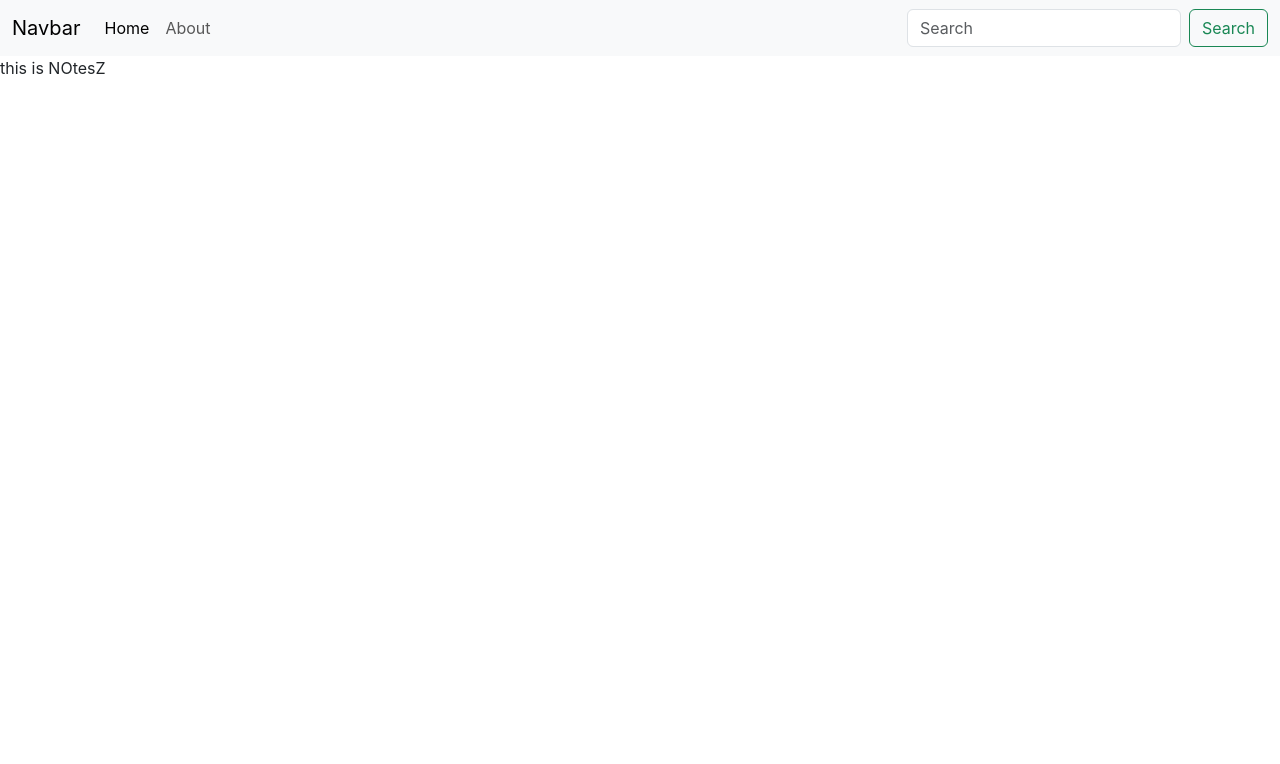
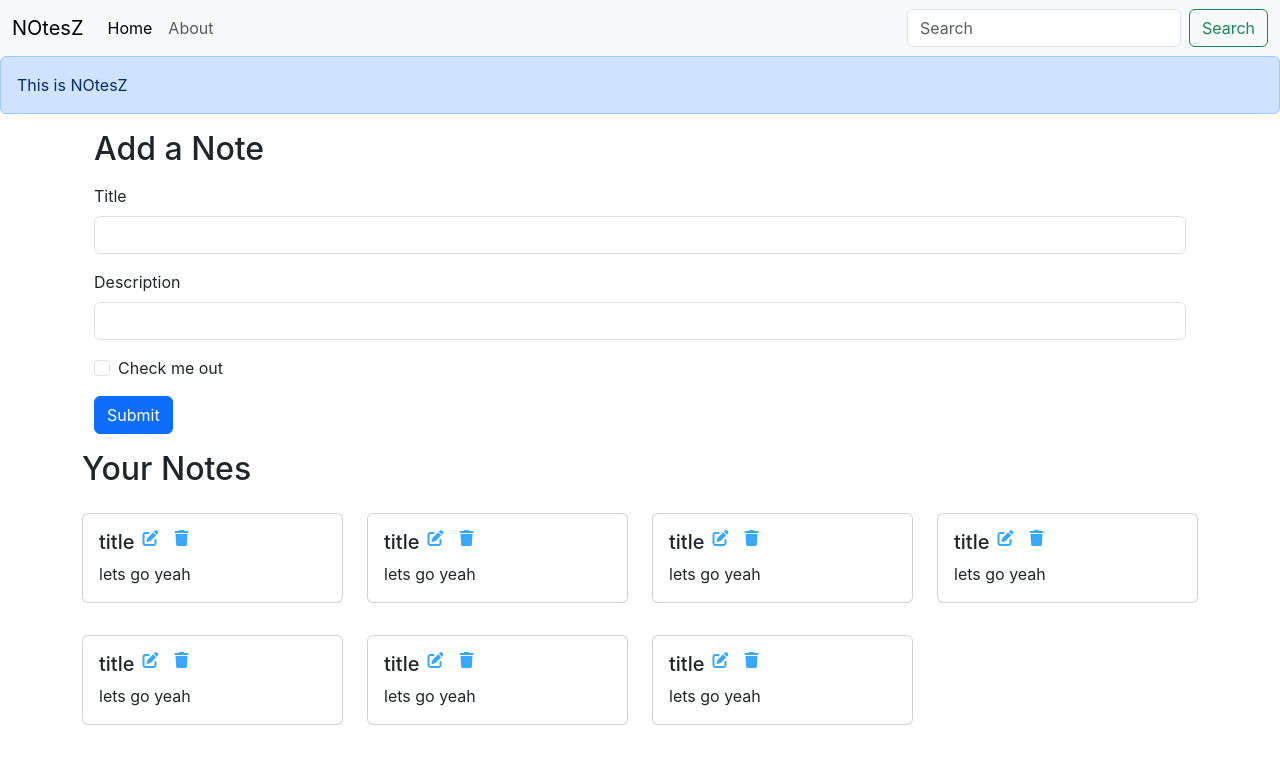
Before and after one commit to laveshverma/notesZ, a React (Create React App) app: page / in a window 1280 px wide. Shown: the top 764 px of the page. Built offline with nearby package versions, Linux system fonts and the light colour scheme.

Commit message:
till addnote

```diff
--- a/public/index.html
+++ b/public/index.html
@@ -30,6 +30,7 @@
   <body>
     <noscript>You need to enable JavaScript to run this app.</noscript>
     <div id="root"></div>
+    <script src="https://kit.fontawesome.com/a41f91cc19.js" crossorigin="anonymous"></script>
     <!--
       This HTML file is a template.
       If you open it directly in the browser, you will see an empty page.
--- a/src/App.js
+++ b/src/App.js
@@ -8,21 +8,26 @@ import './App.css';
 import Navbar from './components/Navbar';
 import Home from './components/Home';
 import About from './components/About';
-
+import NoteState from './context/notes/NoteState';
+import Alert from './components/Alert';
 
 function App() {
   return (
     <>
+    <NoteState>
     <Router>
     <Navbar/>
-
+    <Alert message="This is NOtesZ"/>
+    <div className='container'>
     <Routes>
           <Route exact path="/" element={<Home/>}/>
 
           <Route exact path="/about" element={<About/>}/>
 
-        </Routes>
+    </Routes>
+    </div>
     </Router>
+    </NoteState>
     </>
   );
 }
--- /dev/null
+++ b/src/components/AddNote.js
@@ -0,0 +1,69 @@
+import React from "react";
+import {useContext, useState}  from "react";
+import noteContext from "../context/notes/noteContext";
+import NoteItem from "./NoteItem";
+
+const AddNote = () => {
+
+    const context = useContext(noteContext);
+    const{addNote}= context;
+    const [note, setnote] = useState({title:"",description:"", tag:"default"});
+    const handleClick= (e)=>{
+        e.preventDefault();
+        addNote(note.title, note.description, note.tag);
+    }
+    const onChange= (e)=>{
+        setnote({...note,[e.target.name]:e.target.value})
+    }
+  return (
+    <div>
+      <div className="container my-3">
+        <h2>Add a Note</h2>
+
+        <form className="my-3">
+          <div className="mb-3">
+            <label htmlFor="title" className="form-label">
+              Title
+            </label>
+            <input
+              type="text"
+              className="form-control"
+              id="title"
+              name="title"
+
+              onChange={onChange}
+            />
+
+          </div>
+          <div className="mb-3">
+            <label htmlFor="description" className="form-label">
+             Description
+            </label>
+            <input
+              type="text"
+              className="form-control"
+              id="description"
+              name="description"
+              onChange={onChange}
+            />
+          </div>
+          <div className="mb-3 form-check">
+            <input
+              type="checkbox"
+              className="form-check-input"
+              id="exampleCheck1"
+            />
+            <label className="form-check-label" htmlFor="exampleCheck1">
+              Check me out
+            </label>
+          </div>
+          <button type="submit" className="btn btn-primary" onClick={handleClick}>
+            Submit
+          </button>
+        </form>
+      </div>
+    </div>
+  );
+};
+
+export default AddNote;
--- /dev/null
+++ b/src/components/Alert.js
@@ -0,0 +1,14 @@
+import React from 'react'
+
+function Alert(props) {
+  return (
+    <div>
+        <div className="alert alert-primary" role="alert">
+  {props.message}
+</div>
+
+    </div>
+  )
+}
+
+export default Alert
--- a/src/components/Home.js
+++ b/src/components/Home.js
@@ -1,9 +1,16 @@
-import React from 'react'
+import React from "react";
 
+import Notes from "./Notes";
 function home() {
+
+
+
   return (
-    <div>this is NOtesZ</div>
-  )
+    <div>
+
+    <Notes/>
+    </div>
+  );
 }
 
-export default home
+export default home;
--- a/src/components/Navbar.js
+++ b/src/components/Navbar.js
@@ -1,24 +1,31 @@
-import React from 'react'
+import React, {useEffect} from 'react'
 import {
-    Link
+    Link,
+    useLocation
   } from "react-router-dom";
 
 const Navbar = () => {
+  let location = useLocation();
+
+  useEffect(() => {
+    // Google Analytics
+    console.log(location.pathname);
+  }, [location]);
   return (
     <div>
         <nav className="navbar navbar-expand-lg bg-body-tertiary">
   <div className="container-fluid">
-    <Link className="navbar-brand" to="/">Navbar</Link>
+    <Link className="navbar-brand" to="/">NOtesZ</Link>
     <button className="navbar-toggler" type="button" data-bs-toggle="collapse" data-bs-target="#navbarSupportedContent" aria-controls="navbarSupportedContent" aria-expanded="false" aria-label="Toggle navigation">
       <span className="navbar-toggler-icon"></span>
     </button>
     <div className="collapse navbar-collapse" id="navbarSupportedContent">
       <ul className="navbar-nav me-auto mb-2 mb-lg-0">
         <li className="nav-item">
-          <Link className="nav-link active" aria-current="page" to="/">Home</Link>
+          <Link className={`nav-link ${location.pathname==="/"?"active":""}`} aria-current="page" to="/">Home</Link>
         </li>
         <li className="nav-item">
-          <Link className="nav-link" to="/about">About</Link>
+          <Link className={`nav-link ${location.pathname==="/about"?"active":""}`} to="/about">About</Link>
         </li>
         </ul>
       <form className="d-flex" role="search">
--- /dev/null
+++ b/src/components/NoteItem.js
@@ -0,0 +1,22 @@
+import React from "react";
+
+function NoteItem(props) {
+  const { note } = props;
+  return (
+    <div className="col-md-3">
+      <div className="card my-3">
+        <div className="card-body">
+            <div className= "d-flex align-item-center">
+
+          <h5 className="card-title">{note.title}</h5>
+          <i className="fa-sharp fa-solid fa-pen-to-square mx-2" style={{color: "#38a7fc"}}></i>
+          <i className="fa-solid fa-trash mx-2 " style={{color: "#38a7fc"}}></i>
+            </div>
+          <p className="card-text">{note.description}</p>
+        </div>
+      </div>
+    </div>
+  );
+}
+
+export default NoteItem;
--- /dev/null
+++ b/src/components/Notes.js
@@ -0,0 +1,23 @@
+import React from 'react'
+import {useContext}  from "react";
+import noteContext from "../context/notes/noteContext";
+import AddNote from './AddNote';
+import NoteItem from './NoteItem';
+
+function Notes() {
+    const context = useContext(noteContext);
+    const{notes, addNote}= context;
+  return (
+    <>
+      <AddNote/>
+        <div className="row my-3">
+        <h2>Your Notes</h2>
+        {notes.map((note)=>{
+          return <NoteItem key={note._id}note={note}/>
+        })}
+      </div>
+    </>
+  )
+}
+
+export default Notes
--- /dev/null
+++ b/src/context/notes/NoteState.js
@@ -0,0 +1,101 @@
+import NoteContext from "./noteContext";
+import {useState} from "react";
+const NoteState=(props)=> {
+    const notesInitial=[
+        {
+            "_id": "64a7033d5d2e7de00d229308",
+            "user": "64a6bb152b6f01b141cfa49e",
+            "title": "title",
+            "description": "lets go yeah",
+            "tag": "personal",
+            "date": "2023-07-06T18:09:01.902Z",
+            "__v": 0
+          },
+          {
+            "_id": "64a7033e5d2e7de00d229230a",
+            "user": "64a6bb152b6f01b141cfa49e",
+            "title": "title",
+            "description": "lets go yeah",
+            "tag": "personal",
+            "date": "2023-07-06T18:09:02.649Z",
+            "__v": 0
+          },
+          {
+            "_id": "64a7033d5d2e7de002d229308",
+            "user": "64a6bb152b6f01b141cfa49e",
+            "title": "title",
+            "description": "lets go yeah",
+            "tag": "personal",
+            "date": "2023-07-06T18:09:01.902Z",
+            "__v": 0
+          },
+          {
+            "_id": "64a7033e25d2e7de00d22930a",
+            "user": "64a6bb152b6f01b141cfa49e",
+            "title": "title",
+            "description": "lets go yeah",
+            "tag": "personal",
+            "date": "2023-07-06T18:09:02.649Z",
+            "__v": 0
+          },
+          {
+            "_id": "64a7033d5d2e7de100d229308",
+            "user": "64a6bb152b6f01b141cfa49e",
+            "title": "title",
+            "description": "lets go yeah",
+            "tag": "personal",
+            "date": "2023-07-06T18:09:01.902Z",
+            "__v": 0
+          },
+          {
+            "_id": "64a73033e5d2e7de00d22930a",
+            "user": "64a6bb152b6f01b141cfa49e",
+            "title": "title",
+            "description": "lets go yeah",
+            "tag": "personal",
+            "date": "2023-07-06T18:09:02.649Z",
+            "__v": 0
+          },
+          {
+            "_id": "64a70a3e024be62589174b78c",
+            "user": "64a6bb152b6f01b141cfa49e",
+            "title": "title",
+            "description": "lets go yeah",
+            "tag": "personal",
+            "date": "2023-07-06T18:38:54.254Z",
+            "__v": 0
+          }
+    ]
+
+    const [notes,setNotes] = useState(notesInitial)
+
+    //add a note
+    const addNote=(title,description,tag)=>{
+      const note={
+        "_id": "64a70a3e024be62589174b78c",
+        "user": "64a6bb152b6f01b141cfa49e",
+        "title": title,
+        "description": description,
+        "tag": tag,
+        "date": "2023-07-06T18:38:54.254Z",
+        "__v": 0
+      }
+      setNotes(notes.concat(note))
+    }
+    //Delete a note
+    const deleteNote=()=>{
+
+    }
+    //edit a note
+    const editNote=()=>{
+
+    }
+
+    return(
+    <NoteContext.Provider value={{notes,addNote,deleteNote,editNote}}>
+        {props.children}
+    </NoteContext.Provider>
+    )
+}
+
+export default NoteState;
--- /dev/null
+++ b/src/context/notes/noteContext.js
@@ -0,0 +1,5 @@
+import { createContext } from "react";
+
+const noteContext = createContext();
+
+export default noteContext;
--- a/src/index.css
+++ b/src/index.css
@@ -11,3 +11,6 @@ code {
   font-family: source-code-pro, Menlo, Monaco, Consolas, 'Courier New',
     monospace;
 }
+i{
+  cursor: pointer;
+}
```
Also changed, not shown: src/components/About.js (+7 -0 lines), 1 other file (tests, documents, lock files or other folders).
